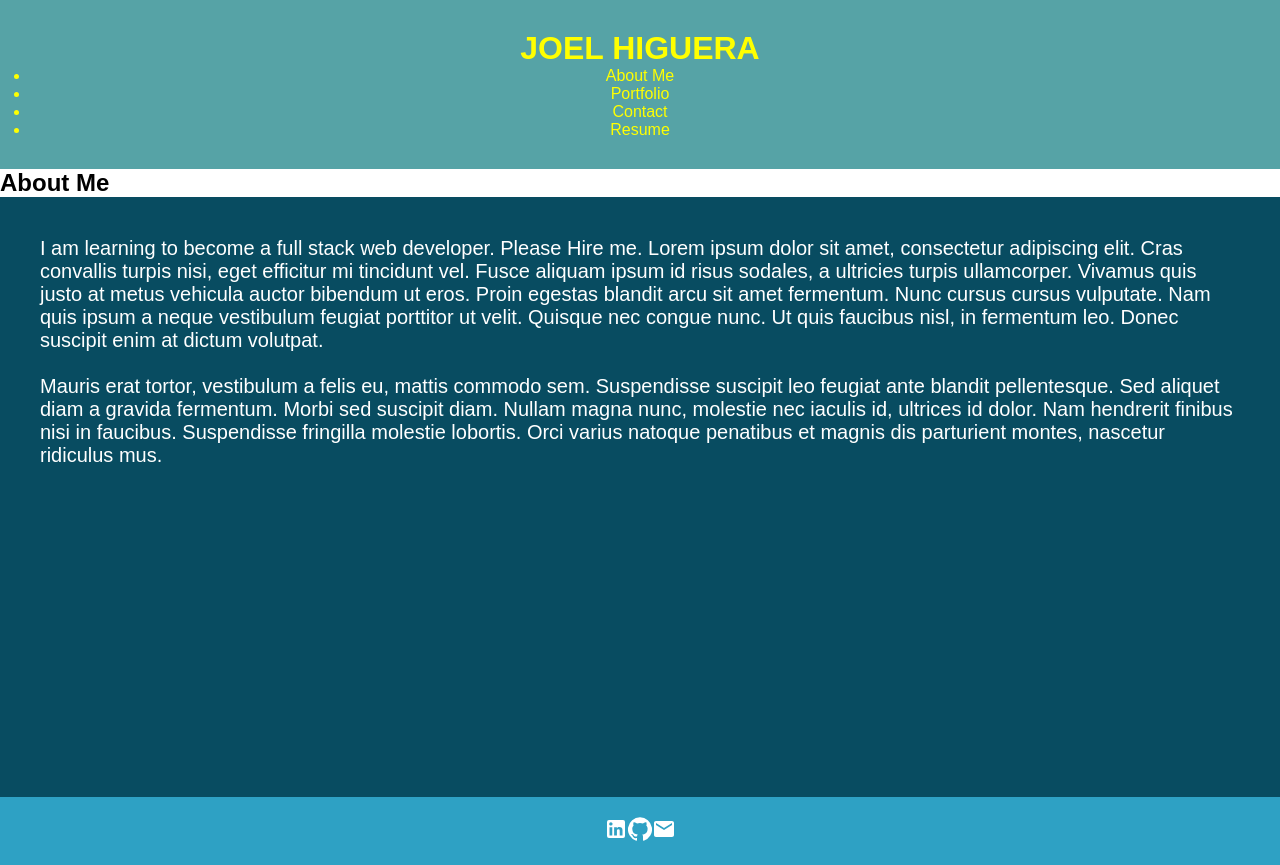
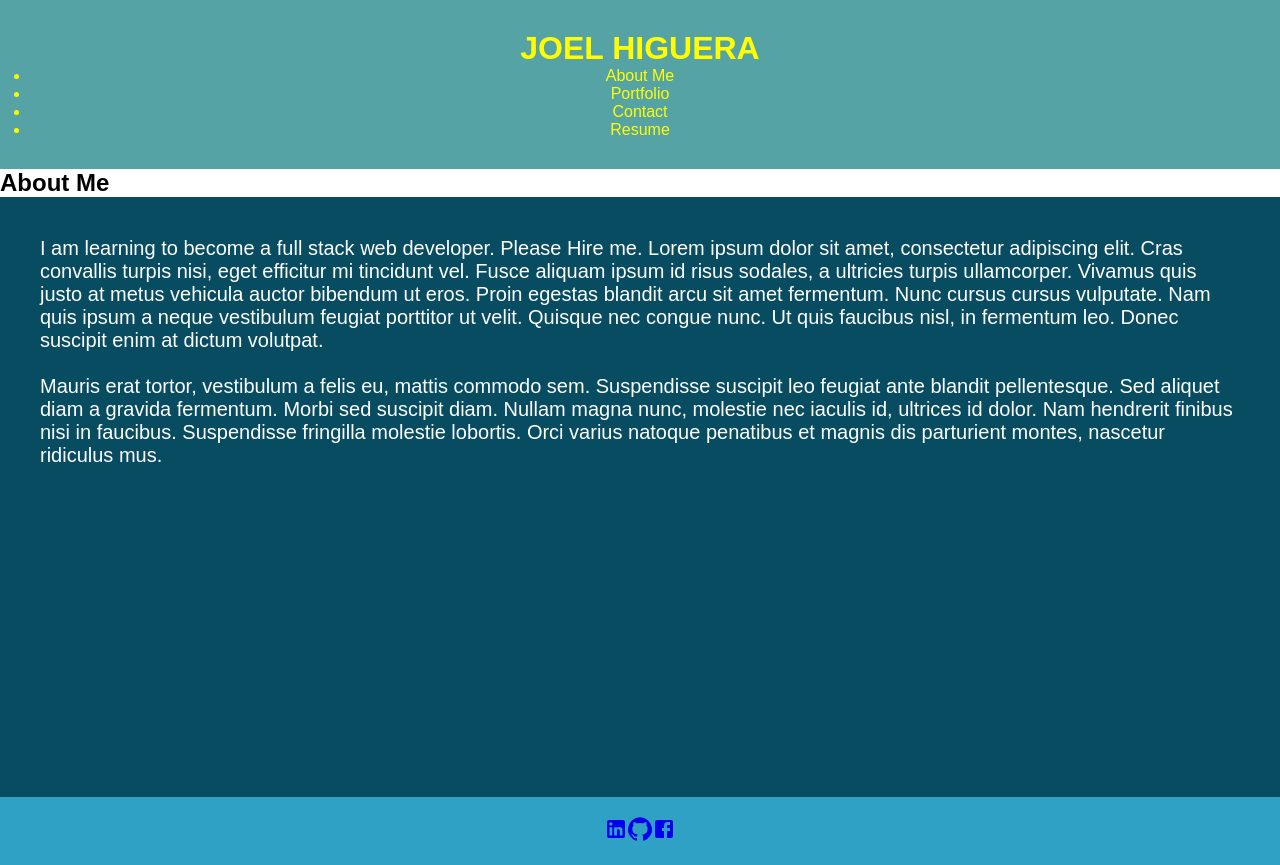
Before and after one commit to Joelhiguera/gh-actions-demo, a React (Create React App) app in the folder Desktop/repos/week20-React-Portfolio/react-portfolio/: page / in a window 1280 px wide. Built offline with nearby package versions, Linux system fonts and the light colour scheme.

Commit message:
delete email icon and add facebook icon in footer.js

```diff
--- a/Desktop/repos/week20-React-Portfolio/react-portfolio/src/components/Footer.js
+++ b/Desktop/repos/week20-React-Portfolio/react-portfolio/src/components/Footer.js
@@ -1,14 +1,24 @@
 import React from 'react'
 import LinkedInIcon from '@material-ui/icons/LinkedIn'
 import GithubIcon from '@material-ui/icons/GitHub'
-import EmailIcon from '@material-ui/icons/Email'
+import FacebookIcon from '@material-ui/icons/Facebook'
 const Footer = () => {
   return (
     <div className="footer">
       <div className='socialMedia'>
-      <LinkedInIcon />
-      <GithubIcon />
-      <EmailIcon />
+
+        <a href="https://www.linkedin.com/in/joel-higuera-877b74236/">
+          <LinkedInIcon />
+        </a>
+
+        <a href='https://github.com/joelhiguera'>
+          <GithubIcon />
+        </a>
+
+        <a href='https://facebook.com'>
+          <FacebookIcon />
+        </a>
+
       </div>
 
     </div>
```
